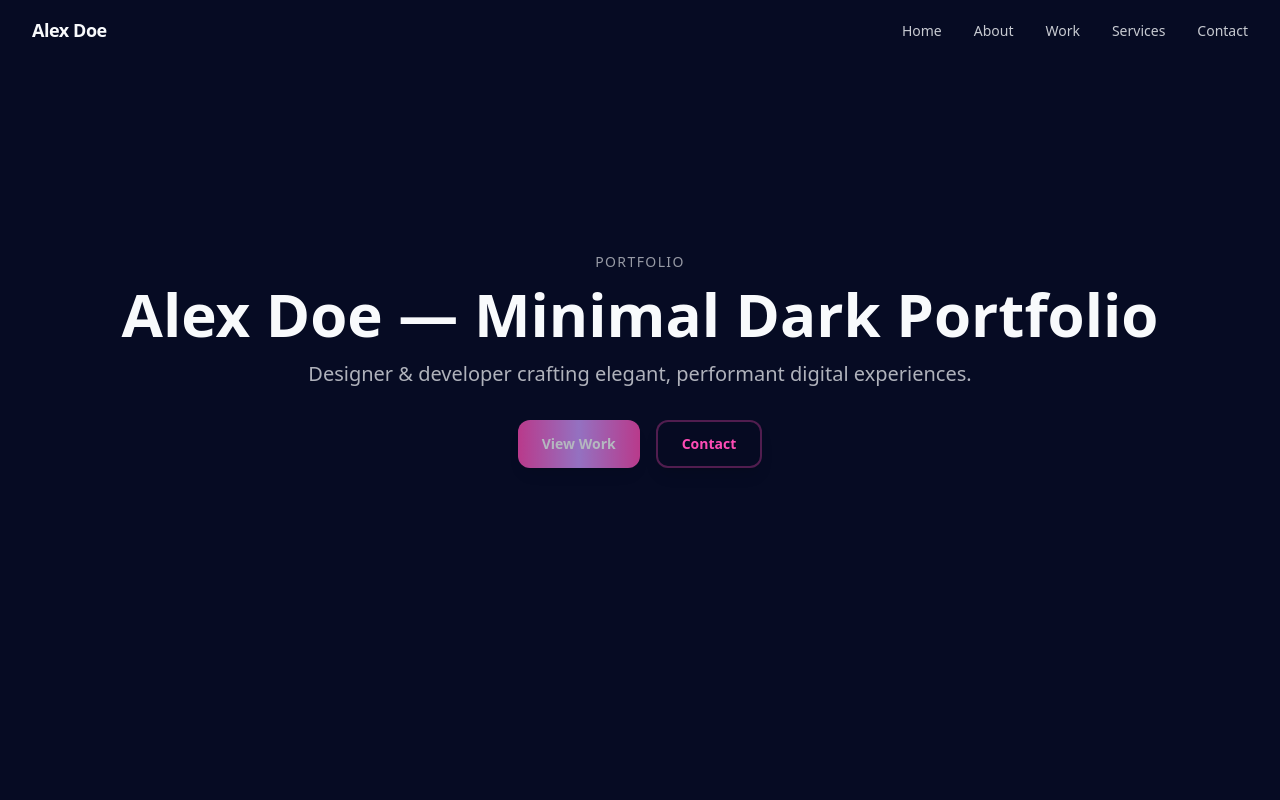
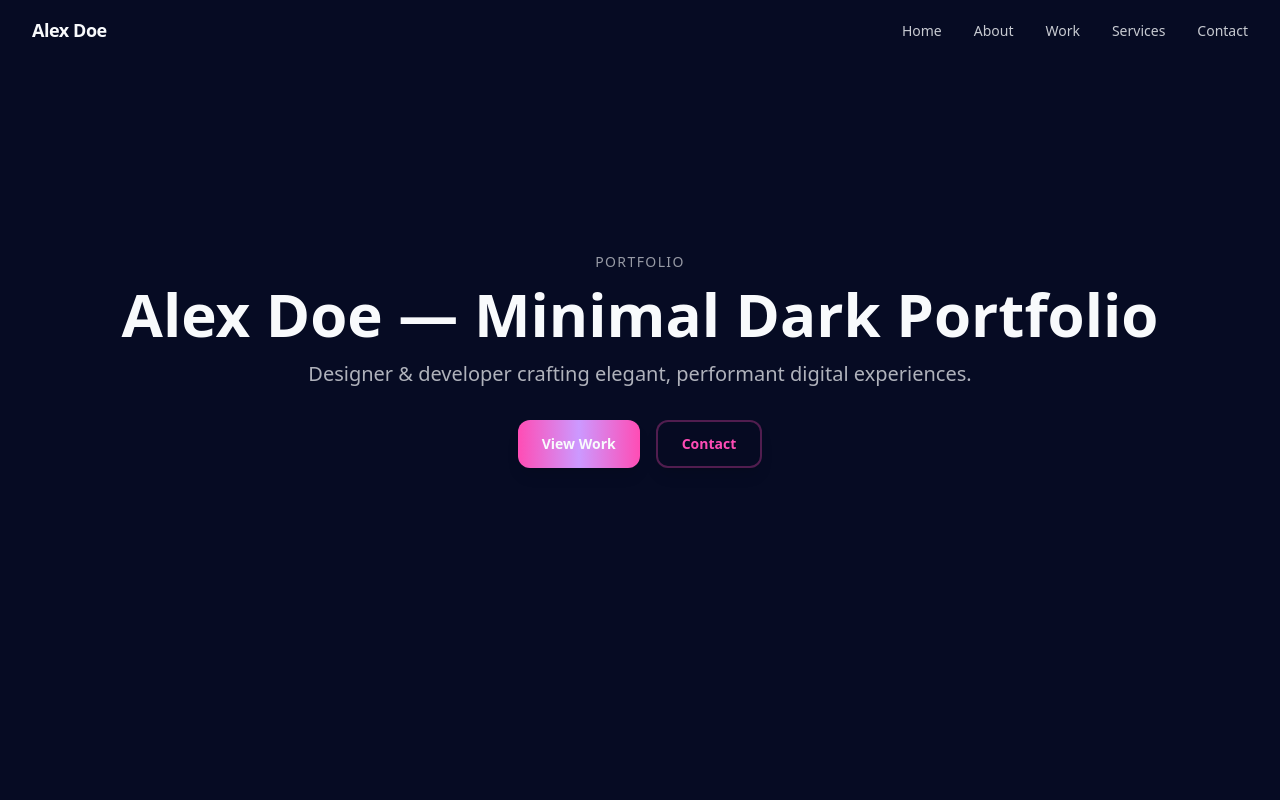
Before and after one commit to claudekanisus/tailwind-spectrum-port, a React (Vite) app: page / in a window 1280 px wide. Shown: the top 800 px of the page. Built offline with nearby package versions, Linux system fonts and the light colour scheme.

Commit message:
Fix button blinking effect
Remove the blinking animation from buttons.

```diff
--- a/src/components/ui/button.tsx
+++ b/src/components/ui/button.tsx
@@ -19,7 +19,7 @@ const buttonVariants = cva(
         ghost: "hover:bg-accent hover:text-accent-foreground",
         link: "text-primary underline-offset-4 hover:underline",
         gradient:
-          "bg-gradient-to-r from-primary via-brand-2 to-primary text-primary-foreground hover:opacity-90 transition-all shadow-lg hover:shadow-xl transform hover:scale-105 animate-pulse",
+          "bg-gradient-to-r from-primary via-brand-2 to-primary text-primary-foreground hover:opacity-90 transition-all shadow-lg hover:shadow-xl transform hover:scale-105",
       },
       size: {
         default: "h-12 px-6 py-3",
```
